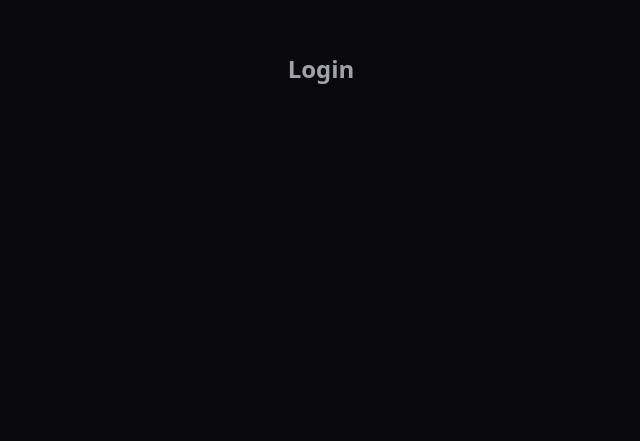
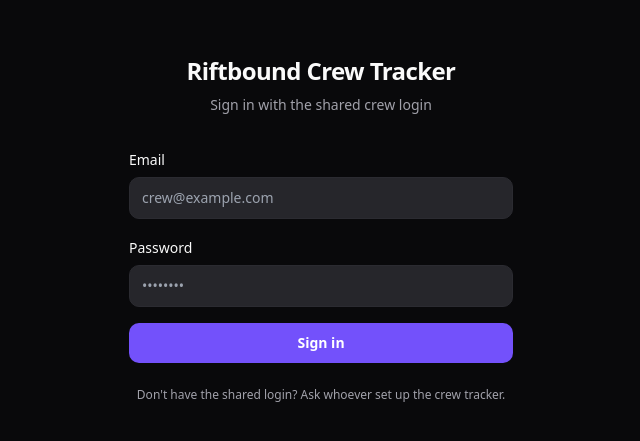
Before and after one commit to eggsbenny1/riftbound-for-friends, a React (Vite) app: page /login in a window 1280 px wide. Shown: the part 171-612 px from the top of the page, without its empty margins (319-959 px from the left). Built offline with nearby package versions, Linux system fonts and the light colour scheme; no server answers.

Commit message:
Add shared login: auth store, login page, protected routes

```diff
--- a/src/App.tsx
+++ b/src/App.tsx
@@ -1,4 +1,8 @@
+import { useEffect } from 'react';
 import { BrowserRouter, Routes, Route } from 'react-router-dom';
+import { useAuthStore } from '@/stores/authStore';
+import ProtectedRoute from '@/components/auth/ProtectedRoute';
+import Login from '@/pages/Login';
 
 function Placeholder({ title }: { title: string }) {
   return (
@@ -9,18 +13,82 @@ function Placeholder({ title }: { title: string }) {
 }
 
 export default function App() {
+  const initialize = useAuthStore((s) => s.initialize);
+
+  // Restore session + subscribe to auth changes once, on app mount.
+  useEffect(() => {
+    initialize();
+  }, [initialize]);
+
   return (
     <BrowserRouter>
       <Routes>
-        <Route path="/" element={<Placeholder title="Home — Player Grid" />} />
-        <Route path="/login" element={<Placeholder title="Login" />} />
-        <Route path="/players/:id" element={<Placeholder title="Player Profile" />} />
-        <Route path="/players/:id/deck/new" element={<Placeholder title="New Deck" />} />
-        <Route path="/players/:id/deck/:deckId" element={<Placeholder title="Deck Viewer" />} />
-        <Route path="/players/:id/deck/:deckId/edit" element={<Placeholder title="Edit Deck" />} />
-        <Route path="/matches" element={<Placeholder title="Match History" />} />
-        <Route path="/score" element={<Placeholder title="Score Counter" />} />
-        <Route path="/admin" element={<Placeholder title="Admin" />} />
+        <Route path="/login" element={<Login />} />
+
+        <Route
+          path="/"
+          element={
+            <ProtectedRoute>
+              <Placeholder title="Home — Player Grid" />
+            </ProtectedRoute>
+          }
+        />
+        <Route
+          path="/players/:id"
+          element={
+            <ProtectedRoute>
+              <Placeholder title="Player Profile" />
+            </ProtectedRoute>
+          }
+        />
+        <Route
+          path="/players/:id/deck/new"
+          element={
+            <ProtectedRoute>
+              <Placeholder title="New Deck" />
+            </ProtectedRoute>
+          }
+        />
+        <Route
+          path="/players/:id/deck/:deckId"
+          element={
+            <ProtectedRoute>
+              <Placeholder title="Deck Viewer" />
+            </ProtectedRoute>
+          }
+        />
+        <Route
+          path="/players/:id/deck/:deckId/edit"
+          element={
+            <ProtectedRoute>
+              <Placeholder title="Edit Deck" />
+            </ProtectedRoute>
+          }
+        />
+        <Route
+          path="/matches"
+          element={
+            <ProtectedRoute>
+              <Placeholder title="Match History" />
+            </ProtectedRoute>
+          }
+        />
+        <Route
+          path="/score"
+          element={
+            <ProtectedRoute>
+              <Placeholder title="Score Counter" />
+            </ProtectedRoute>
+          }
+        />
+        <Route
+          path="/admin"
+          element={
+            <ProtectedRoute>
+              <Placeholder title="Admin" />
+            </ProtectedRoute>
+          }
+        />
         <Route path="*" element={<Placeholder title="Not Found" />} />
       </Routes>
     </BrowserRouter>
--- /dev/null
+++ b/src/components/auth/ProtectedRoute.tsx
@@ -0,0 +1,32 @@
+import type { ReactNode } from 'react';
+import { Navigate, useLocation } from 'react-router-dom';
+import { useAuthStore } from '@/stores/authStore';
+
+type ProtectedRouteProps = {
+  children: ReactNode;
+};
+
+/**
+ * Wraps any route that requires the shared crew login.
+ * Redirects to /login if no session exists, and remembers
+ * the page the user was trying to reach so Login.tsx can
+ * send them back after a successful sign-in.
+ */
+export default function ProtectedRoute({ children }: ProtectedRouteProps) {
+  const { isAuthenticated, isLoading } = useAuthStore();
+  const location = useLocation();
+
+  if (isLoading) {
+    return (
+      <div className="flex min-h-screen items-center justify-center">
+        <p className="text-sm text-muted-foreground">Loading…</p>
+      </div>
+    );
+  }
+
+  if (!isAuthenticated) {
+    return <Navigate to="/login" state={{ from: location.pathname }} replace />;
+  }
+
+  return <>{children}</>;
+}
--- /dev/null
+++ b/src/pages/Login.tsx
@@ -0,0 +1,120 @@
+import { useState } from 'react';
+import { useForm } from 'react-hook-form';
+import { zodResolver } from '@hookform/resolvers/zod';
+import { z } from 'zod';
+import { useNavigate, useLocation } from 'react-router-dom';
+import { useAuthStore } from '@/stores/authStore';
+
+const loginSchema = z.object({
+  email: z.string().min(1, 'Email is required').email('Enter a valid email address'),
+  password: z.string().min(1, 'Password is required'),
+});
+
+type LoginFormValues = z.infer<typeof loginSchema>;
+
+export default function Login() {
+  const navigate = useNavigate();
+  const location = useLocation();
+  const signIn = useAuthStore((s) => s.signIn);
+  const [isSubmitting, setIsSubmitting] = useState(false);
+  const [formError, setFormError] = useState<string | null>(null);
+
+  const {
+    register,
+    handleSubmit,
+    formState: { errors },
+  } = useForm<LoginFormValues>({
+    resolver: zodResolver(loginSchema),
+  });
+
+  // After login, return the user to wherever they were headed
+  // (e.g. they tapped a deep link to /score before being signed in).
+  const redirectTo = (location.state as { from?: string })?.from ?? '/';
+
+  async function onSubmit(values: LoginFormValues) {
+    setIsSubmitting(true);
+    setFormError(null);
+
+    const result = await signIn(values.email, values.password);
+
+    setIsSubmitting(false);
+
+    if (!result.success) {
+      setFormError(result.error ?? 'Something went wrong. Try again.');
+      return;
+    }
+
+    navigate(redirectTo, { replace: true });
+  }
+
+  return (
+    <div className="flex min-h-screen items-center justify-center bg-background px-4">
+      <div className="w-full max-w-sm">
+        <div className="mb-8 text-center">
+          <h1 className="text-2xl font-bold tracking-tight">Riftbound Crew Tracker</h1>
+          <p className="mt-2 text-sm text-muted-foreground">
+            Sign in with the shared crew login
+          </p>
+        </div>
+
+        <form onSubmit={handleSubmit(onSubmit)} className="space-y-4" noValidate>
+          <div className="space-y-1.5">
+            <label htmlFor="email" className="text-sm font-medium">
+              Email
+            </label>
+            <input
+              id="email"
+              type="email"
+              autoComplete="email"
+              placeholder="crew@example.com"
+              className="w-full rounded-md border border-input bg-secondary px-3 py-2.5
+                text-sm outline-none ring-offset-background focus:ring-2 focus:ring-ring"
+              {...register('email')}
+            />
+            {errors.email && (
+              <p className="text-xs text-destructive">{errors.email.message}</p>
+            )}
+          </div>
+
+          <div className="space-y-1.5">
+            <label htmlFor="password" className="text-sm font-medium">
+              Password
+            </label>
+            <input
+              id="password"
+              type="password"
+              autoComplete="current-password"
+              placeholder="••••••••"
+              className="w-full rounded-md border border-input bg-secondary px-3 py-2.5
+                text-sm outline-none ring-offset-background focus:ring-2 focus:ring-ring"
+              {...register('password')}
+            />
+            {errors.password && (
+              <p className="text-xs text-destructive">{errors.password.message}</p>
+            )}
+          </div>
+
+          {formError && (
+            <div className="rounded-md border border-destructive/30 bg-destructive/10 px-3 py-2">
+              <p className="text-sm text-destructive">{formError}</p>
+            </div>
+          )}
+
+          <button
+            type="submit"
+            disabled={isSubmitting}
+            className="w-full rounded-md bg-primary px-4 py-2.5 text-sm font-semibold
+              text-primary-foreground transition-opacity hover:opacity-90
+              disabled:opacity-50 disabled:cursor-not-allowed"
+          >
+            {isSubmitting ? 'Signing in…' : 'Sign in'}
+          </button>
+        </form>
+
+        <p className="mt-6 text-center text-xs text-muted-foreground">
+          Don't have the shared login? Ask whoever set up the crew tracker.
+        </p>
+      </div>
+    </div>
+  );
+}
--- /dev/null
+++ b/src/stores/authStore.ts
@@ -0,0 +1,73 @@
+import { create } from 'zustand';
+import type { Session, User } from '@supabase/supabase-js';
+import {
+  signInWithPassword,
+  signOut as supabaseSignOut,
+  getCurrentSession,
+  onAuthStateChange,
+} from '@/lib/supabase';
+
+type AuthState = {
+  session: Session | null;
+  user: User | null;
+  isLoading: boolean;        // true until the initial session check completes
+  isAuthenticated: boolean;
+  error: string | null;
+
+  initialize: () => Promise<void>;
+  signIn: (email: string, password: string) => Promise<{ success: boolean; error?: string }>;
+  signOut: () => Promise<void>;
+  clearError: () => void;
+};
+
+export const useAuthStore = create<AuthState>((set) => ({
+  session: null,
+  user: null,
+  isLoading: true,
+  isAuthenticated: false,
+  error: null,
+
+  // Call once on app mount (see App.tsx). Restores any existing session
+  // from localStorage and subscribes to future auth changes (sign in,
+  // sign out, token refresh) so the whole app stays in sync.
+  initialize: async () => {
+    const session = await getCurrentSession();
+    set({
+      session,
+      user: session?.user ?? null,
+      isAuthenticated: !!session,
+      isLoading: false,
+    });
+
+    onAuthStateChange((session, user) => {
+      set({
+        session,
+        user,
+        isAuthenticated: !!session,
+      });
+    });
+  },
+
+  signIn: async (email: string, password: string) => {
+    set({ error: null });
+    const { session, user, error } = await signInWithPassword(email, password);
+
+    if (error) {
+      const message = error.message === 'Invalid login credentials'
+        ? 'Incorrect email or password.'
+        : error.message;
+      set({ error: message });
+      return { success: false, error: message };
+    }
+
+    set({ session, user, isAuthenticated: !!session });
+    return { success: true };
+  },
+
+  signOut: async () => {
+    await supabaseSignOut();
+    set({ session: null, user: null, isAuthenticated: false });
+  },
+
+  clearError: () => set({ error: null }),
+}));
--- /dev/null
+++ b/vite.config.d.ts
@@ -0,0 +1,2 @@
+declare const _default: import("vite").UserConfig;
+export default _default;
--- /dev/null
+++ b/vite.config.js
@@ -0,0 +1,15 @@
+import { defineConfig } from 'vite';
+import react from '@vitejs/plugin-react';
+import path from 'path';
+// https://vitejs.dev/config/
+export default defineConfig({
+    plugins: [react()],
+    resolve: {
+        alias: {
+            '@': path.resolve(__dirname, './src'),
+        },
+    },
+    server: {
+        port: 5173,
+    },
+});
```
Also changed, not shown: src/lib/supabase.ts (+36 -2 lines), 2 other files (tests, documents, lock files or other folders).
